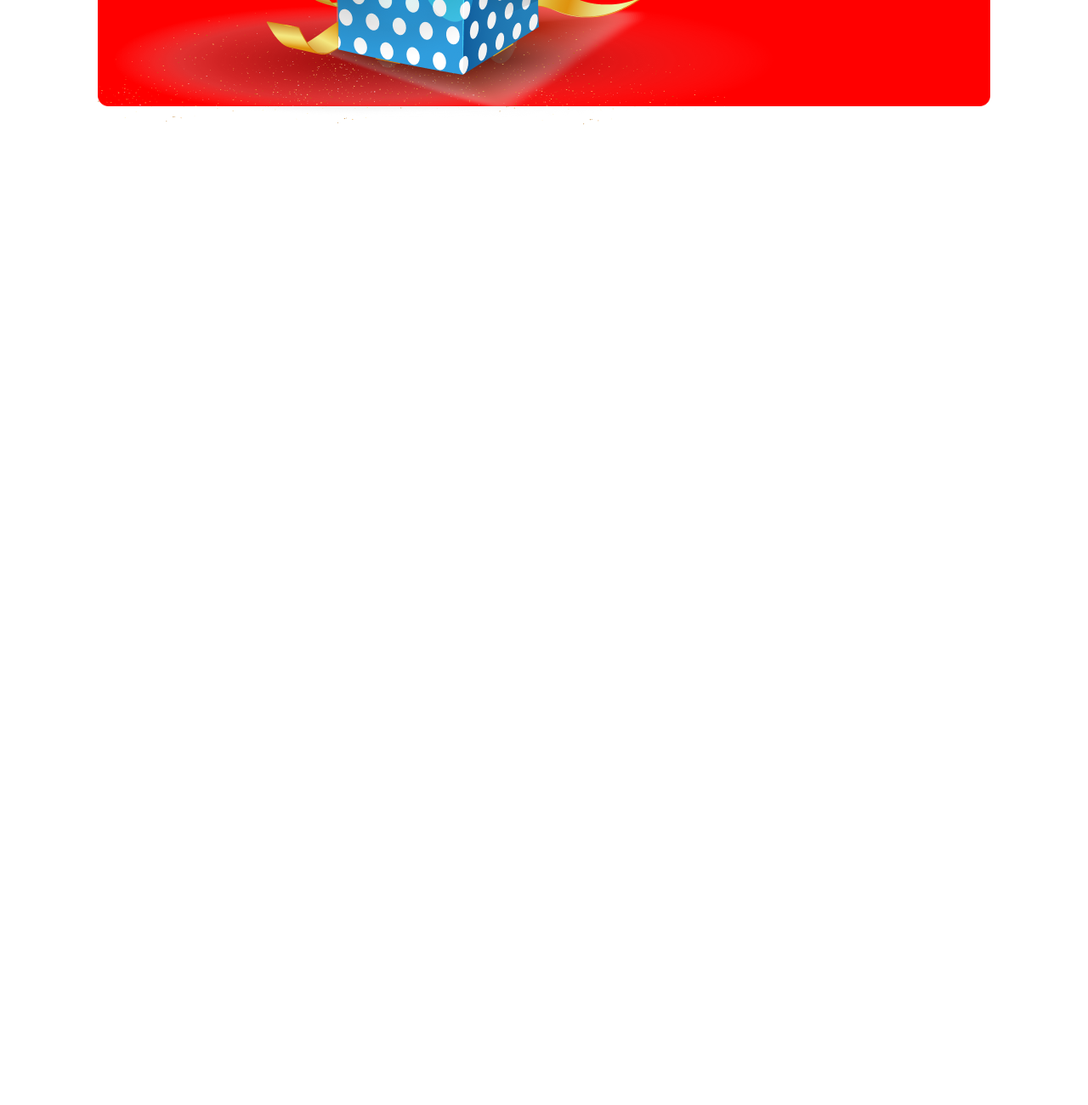
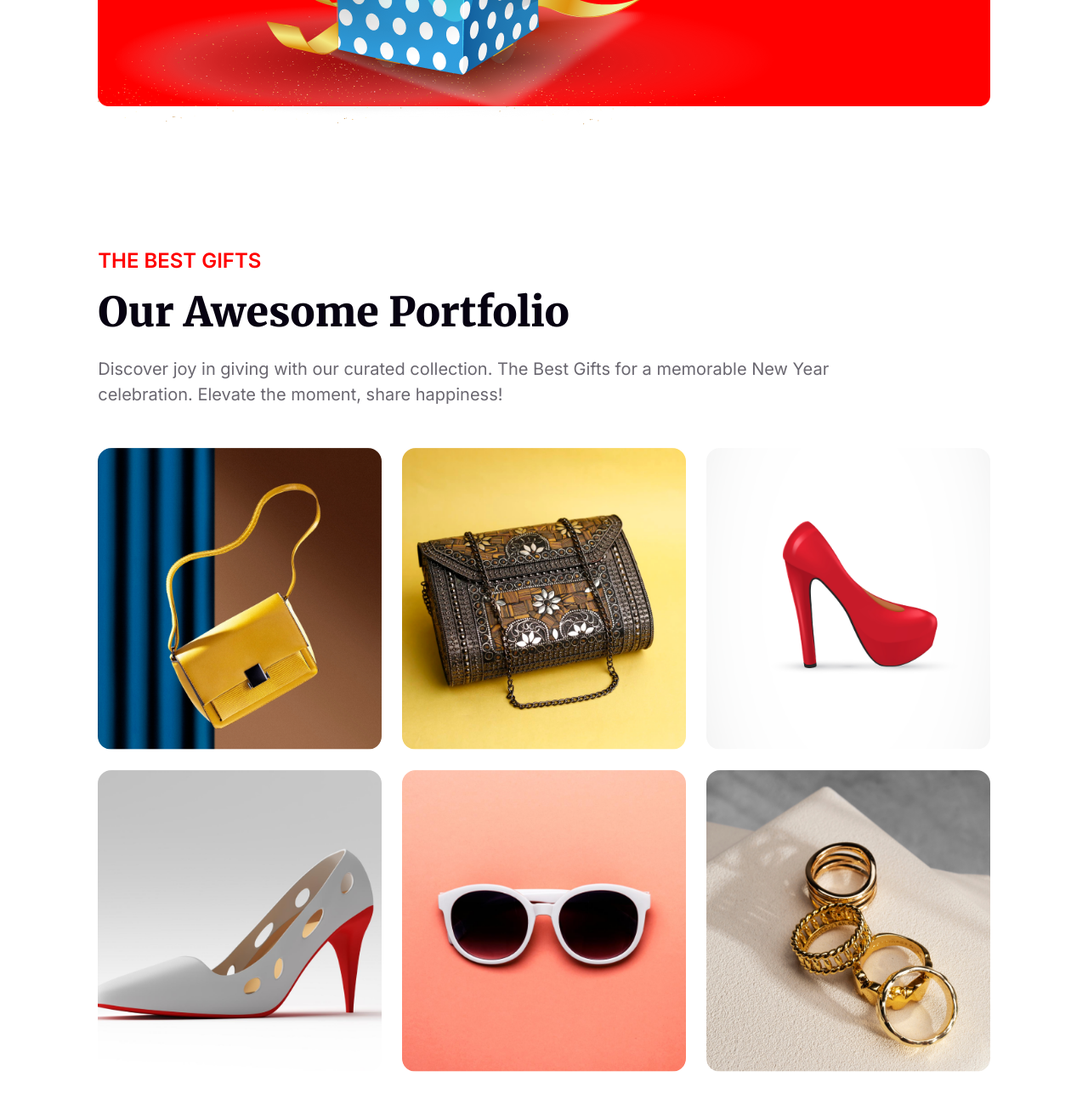
Before and after one commit to Yamin39/assignment-1, a plain HTML site: page index.html in a window 1280 px wide. Shown: the part 4603-5903 px from the top of the page at 85% size. Before the commit the page ends 4895 px from the top, so only its background shows below. Drawn offline with Linux system fonts and the light colour scheme.

Commit message:
added gift section

```diff
--- a/index.html
+++ b/index.html
@@ -105,14 +105,56 @@
           </div>
           <div class="image-contents">
             <div class="img1">
-              <img src="images/gift-box.png" alt="Gift Box">
+              <img src="images/gift-box.png" alt="Gift Box" />
             </div>
             <div class="img2">
-              <img src="images/discount.png" alt="50% Discount" class="discount-img">
-              <img src="images/girl.png" alt="Girl Image">
+              <img
+                src="images/discount.png"
+                alt="50% Discount"
+                class="discount-img"
+              />
+              <img src="images/girl.png" alt="Girl Image" />
             </div>
             <div class="img3">
-              <img src="images/red-bar.png" alt="Red Bar">
+              <img src="images/red-bar.png" alt="Red Bar" />
+            </div>
+          </div>
+        </div>
+      </section>
+
+      <section class="container">
+        <div id="gifts">
+          <div class="gifts-content">
+            <h2 class="section-title-small red">THE BEST GIFTS</h2>
+            <h1 class="section-title-normal dark">Our Awesome Portfolio</h1>
+            <p class="section-description">
+              Discover joy in giving with our curated collection. The Best Gifts
+              for a memorable New Year celebration. Elevate the moment, share
+              happiness!
+            </p>
+          </div>
+          <div class="gifts-image">
+            <div class="image-main">
+              <div class="image-item">
+                <img src="images/gift-1.png" alt="Gift Item" />
+              </div>
+              <div class="image-item">
+                <img src="images/gift-2.png" alt="Gift Item" />
+              </div>
+              <div class="image-item">
+                <img src="images/gift-3.png" alt="Gift Item" />
+              </div>
+            </div>
+            <div class="image-main">
+              <div class="image-item">
+                <img src="images/gift-4.png" alt="Gift Item" />
+              </div>
+              <div class="image-item">
+                <img src="images/gift-5.png" alt="Gift Item" />
+              </div>
+              <div class="image-item">
+                <img src="images/gift-6.png" alt="Gift Item" />
+              </div>
             </div>
           </div>
         </div>
--- a/styles/style.css
+++ b/styles/style.css
@@ -260,3 +260,40 @@ section > div {
 #holidays-sale .image-contents .img3 img {
   width: 100%;
 }
+
+/* gift section styles start  */
+
+#gifts .gifts-content {
+  width: 900px;
+  margin-bottom: 48px;
+}
+
+#gifts .gifts-content h2 {
+  font-weight: 600;
+}
+
+#gifts .gifts-content h1 {
+  margin: 16px 0 22px;
+}
+
+#gifts .gifts-image .image-main {
+  display: flex;
+  gap: 24px;
+  margin-bottom: 24px;
+}
+
+#gifts .gifts-image .image-main .image-item {
+  border-radius: 16px;
+  overflow: hidden;
+  display: flex;
+  justify-content: center;
+}
+
+#gifts .gifts-image .image-main .image-item img {
+  width: 100%;
+  transition: all 0.3s;
+}
+
+#gifts .gifts-image .image-main .image-item img:hover {
+  scale: 1.1;
+}
```
Also changed, not shown: images/gift-1.png (renamed from images/Rectangle 3.png), images/gift-2.png (renamed from images/Rectangle 4.png), images/gift-3.png (renamed from images/Rectangle 5.png), images/gift-4.png (renamed from images/Rectangle 6.png), images/gift-5.png (renamed from images/Rectangle 7.png), images/gift-6.png (renamed from images/Rectangle 8.png).
